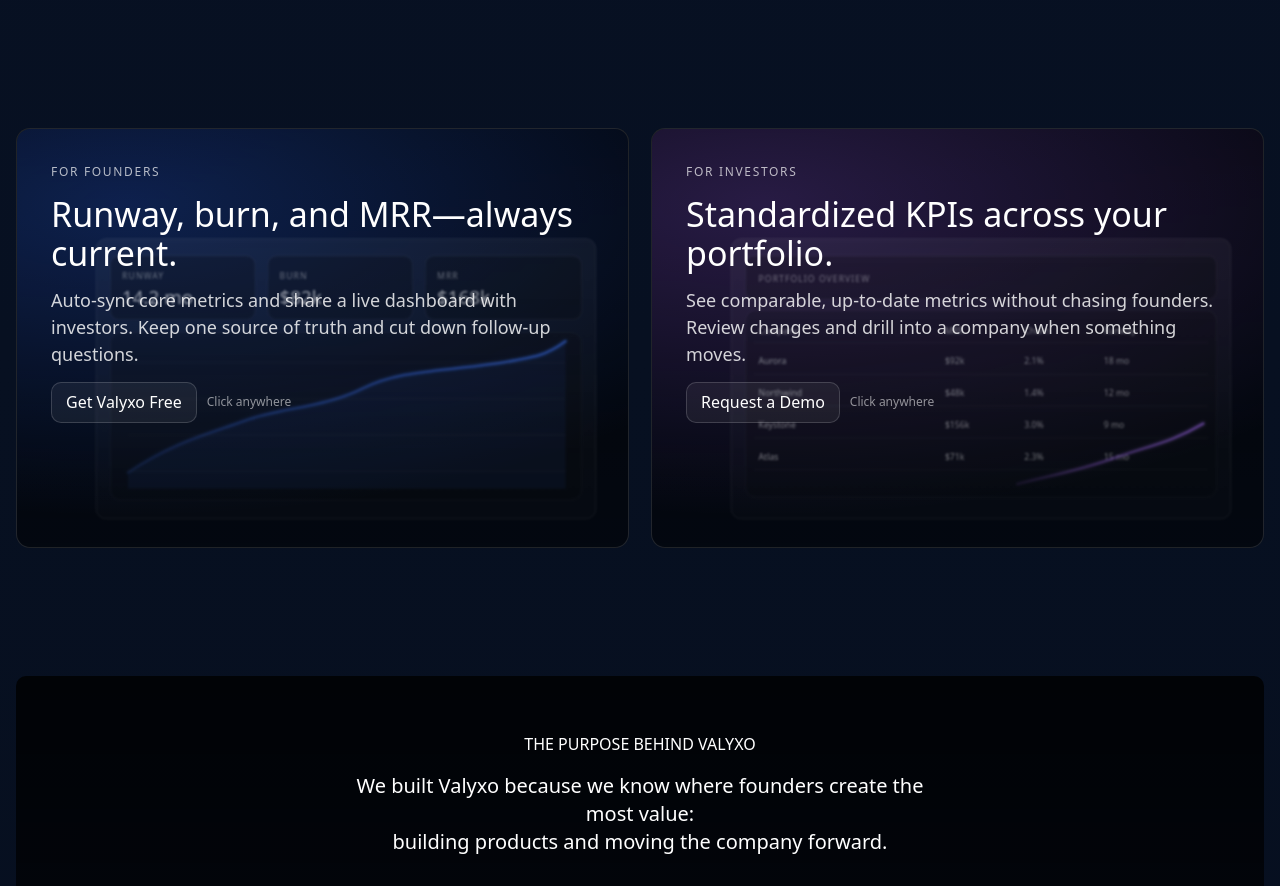
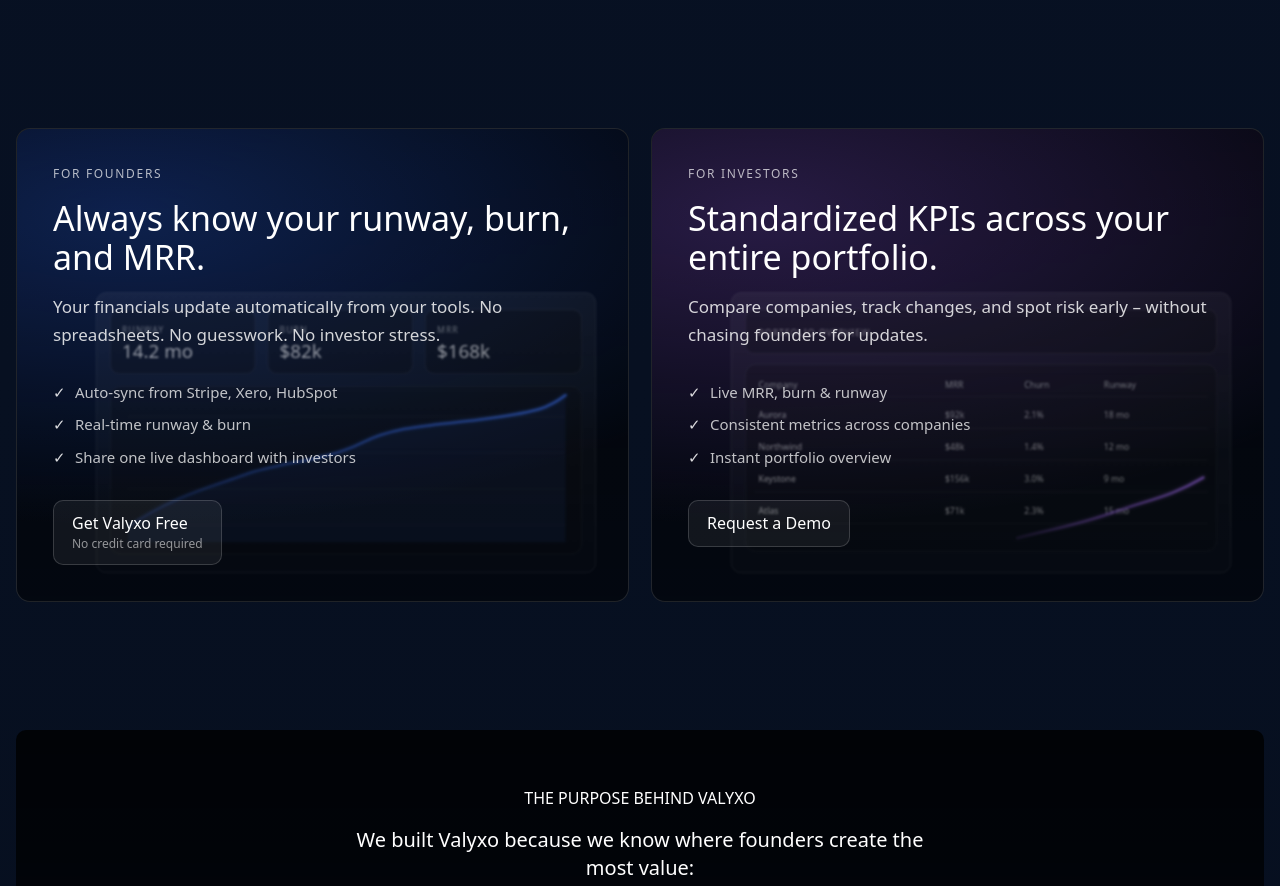
Before and after one commit to farah2601/investor-plattform, a Next.js app: page / in a window 1280 px wide. Shown: the part 1404-2290 px from the top of the page. Built offline with nearby package versions, Linux system fonts and the light colour scheme; no server answers.

Commit message:
Refactor Founders/Investors section, improve investor requests UI, and add environment example

```diff
--- a/src/app/landing-styles.css
+++ b/src/app/landing-styles.css
@@ -213,14 +213,14 @@
   border-radius: 14px;
   border: 1px solid var(--vx-border);
   background: linear-gradient(to bottom, rgba(0, 0, 0, .70), rgba(0, 0, 0, .50));
-  min-height: 340px;
+  min-height: 380px;
   cursor: pointer;
   transition: filter var(--vx-dur) var(--vx-ease), opacity var(--vx-dur) var(--vx-ease), border-color var(--vx-dur) var(--vx-ease), transform var(--vx-dur) var(--vx-ease);
 }
 
 @media (min-width: 1024px) {
   .vx-ffis-panel {
-    min-height: 420px;
+    min-height: 460px;
   }
 }
 
@@ -245,14 +245,14 @@
   z-index: 1;
   display: flex;
   flex-direction: column;
-  gap: 12px;
-  padding: 18px;
+  gap: 14px;
+  padding: 22px;
 }
 
 @media (min-width: 1024px) {
   .vx-ffis-inner {
-    padding: 34px;
-    gap: 14px;
+    padding: 36px;
+    gap: 16px;
   }
 }
 
@@ -282,13 +282,71 @@
   color: rgba(255, 255, 255, .82);
   max-width: 56ch;
   font-size: 14px;
+  line-height: 1.6;
+  margin-bottom: 4px;
+}
+
+@media (min-width: 1024px) {
+  .vx-ffis-copy {
+    font-size: 17px;
+    line-height: 1.65;
+    margin-bottom: 6px;
+  }
+}
+
+.vx-ffis-bullets {
+  list-style: none;
+  padding: 0;
+  margin: 0;
+  display: flex;
+  flex-direction: column;
+  gap: 8px;
+  margin-top: 8px;
+  margin-bottom: 12px;
+}
+
+@media (min-width: 1024px) {
+  .vx-ffis-bullets {
+    gap: 10px;
+    margin-top: 10px;
+    margin-bottom: 16px;
+  }
+}
+
+.vx-ffis-bullets li {
+  position: relative;
+  padding-left: 20px;
+  color: rgba(255, 255, 255, .75);
+  font-size: 14px;
   line-height: 1.5;
 }
 
 @media (min-width: 1024px) {
-  .vx-ffis-copy {
-    font-size: 18px;
+  .vx-ffis-bullets li {
+    font-size: 15px;
+    padding-left: 22px;
   }
+}
+
+.vx-ffis-bullets li::before {
+  content: "✓";
+  position: absolute;
+  left: 0;
+  color: rgba(255, 255, 255, .85);
+  font-weight: 500;
+  font-size: 14px;
+}
+
+@media (min-width: 1024px) {
+  .vx-ffis-bullets li::before {
+    font-size: 15px;
+  }
+}
+
+.vx-ffis-panel:hover .vx-ffis-bullets li {
+  color: rgba(255, 255, 255, .88);
+  transform: translateX(2px);
+  transition: color var(--vx-dur) var(--vx-ease), transform var(--vx-dur) var(--vx-ease);
 }
 
 .vx-ffis-ctaRow {
@@ -301,23 +359,39 @@
 
 .vx-ffis-cta {
   display: inline-flex;
-  align-items: center;
-  gap: 8px;
+  flex-direction: column;
+  align-items: flex-start;
+  gap: 2px;
   border-radius: 10px;
-  padding: 10px 12px;
+  padding: 12px 16px;
   font-size: 15px;
-  line-height: 1.2;
+  line-height: 1.3;
   border: 1px solid rgba(255, 255, 255, .16);
   background: rgba(255, 255, 255, .06);
   color: #fff;
   text-decoration: none;
   transition: transform var(--vx-dur) var(--vx-ease), box-shadow var(--vx-dur) var(--vx-ease), background var(--vx-dur) var(--vx-ease), border-color var(--vx-dur) var(--vx-ease);
+  font-weight: 500;
 }
 
 @media (min-width: 1024px) {
   .vx-ffis-cta {
     font-size: 16px;
-    padding: 10px 14px;
+    padding: 12px 18px;
+  }
+}
+
+.vx-ffis-cta-hint {
+  font-size: 11px;
+  font-weight: 400;
+  color: rgba(255, 255, 255, .55);
+  line-height: 1.2;
+  margin-top: 1px;
+}
+
+@media (min-width: 1024px) {
+  .vx-ffis-cta-hint {
+    font-size: 12px;
   }
 }
 
@@ -366,6 +440,38 @@
   opacity: .92;
   filter: saturate(1) contrast(1) blur(.25px);
   transform: translateY(0);
+}
+
+.vx-ffis-chart-line {
+  stroke-dasharray: 1000;
+  stroke-dashoffset: 1000;
+  animation: drawLine 2s ease-out forwards;
+}
+
+@keyframes drawLine {
+  to {
+    stroke-dashoffset: 0;
+  }
+}
+
+.vx-ffis-panel:hover .vx-ffis-chart-line {
+  animation: drawLine 1.5s ease-out forwards;
+  filter: brightness(1.1);
+}
+
+.vx-ffis-chart-area {
+  opacity: 0;
+  animation: fadeInArea 1s ease-out 0.5s forwards;
+}
+
+@keyframes fadeInArea {
+  to {
+    opacity: 1;
+  }
+}
+
+.vx-ffis-panel:hover .vx-ffis-chart-area {
+  animation: fadeInArea 0.8s ease-out 0.3s forwards;
 }
 
 .vx-ffis.is-focus-founder .vx-ffis-grid {
--- a/src/components/landing/FoundersInvestorsToggle.tsx
+++ b/src/components/landing/FoundersInvestorsToggle.tsx
@@ -41,19 +41,24 @@
           >
             <div className="vx-ffis-inner">
               <div className="vx-ffis-kicker">For Founders</div>
-              <div className="vx-ffis-title">Runway, burn, and MRR—always current.</div>
+              <div className="vx-ffis-title">Always know your runway, burn, and MRR.</div>
               <div className="vx-ffis-copy">
-                Auto-sync core metrics and share a live dashboard with investors. Keep one source of truth and cut down follow-up questions.
+                Your financials update automatically from your tools. No spreadsheets. No guesswork. No investor stress.
               </div>
+              <ul className="vx-ffis-bullets">
+                <li>Auto-sync from Stripe, Xero, HubSpot</li>
+                <li>Real-time runway & burn</li>
+                <li>Share one live dashboard with investors</li>
+              </ul>
               <div className="vx-ffis-ctaRow">
                 <Link className="vx-ffis-cta" href="/sign-up" onClick={(e) => e.stopPropagation()}>
                   Get Valyxo Free
+                  <span className="vx-ffis-cta-hint">No credit card required</span>
                 </Link>
-                <div className="vx-ffis-ctaHint">Click anywhere</div>
               </div>
             </div>
             <div className="vx-ffis-visual" aria-hidden="true">
-              <svg viewBox="0 0 720 420" xmlns="http://www.w3.org/2000/svg" fill="none">
+              <svg viewBox="0 0 720 420" xmlns="http://www.w3.org/2000/svg" fill="none" className="vx-ffis-chart">
                 <defs>
                   <linearGradient id="vxFbg" x1="0" y1="0" x2="0" y2="1">
                     <stop offset="0" stopColor="rgba(255,255,255,.08)" />
@@ -83,6 +88,7 @@
                 <text x="486" y="106" fontFamily="ui-sans-serif, system-ui" fontSize="26" fill="rgba(255,255,255,.92)">$168k</text>
                 <rect x="34" y="146" width="652" height="232" rx="14" fill="rgba(0,0,0,.28)" stroke="rgba(255,255,255,.08)" />
                 <path
+                  className="vx-ffis-chart-line"
                   d="M58 340 C 120 298, 170 286, 220 268 S 330 250, 382 224 S 492 200, 560 190 S 640 176, 664 158"
                   stroke="url(#vxFline)"
                   strokeWidth="3.2"
@@ -91,6 +97,7 @@
                   filter="url(#vxFglow)"
                 />
                 <path
+                  className="vx-ffis-chart-area"
                   d="M58 340 C 120 298, 170 286, 220 268 S 330 250, 382 224 S 492 200, 560 190 S 640 176, 664 158 L 664 362 L 58 362 Z"
                   fill="rgba(47,107,255,.10)"
                 />
@@ -121,19 +128,23 @@
           >
             <div className="vx-ffis-inner">
               <div className="vx-ffis-kicker">For Investors</div>
-              <div className="vx-ffis-title">Standardized KPIs across your portfolio.</div>
+              <div className="vx-ffis-title">Standardized KPIs across your entire portfolio.</div>
               <div className="vx-ffis-copy">
-                See comparable, up-to-date metrics without chasing founders. Review changes and drill into a company when something moves.
+                Compare companies, track changes, and spot risk early – without chasing founders for updates.
               </div>
+              <ul className="vx-ffis-bullets">
+                <li>Live MRR, burn & runway</li>
+                <li>Consistent metrics across companies</li>
+                <li>Instant portfolio overview</li>
+              </ul>
               <div className="vx-ffis-ctaRow">
                 <Link className="vx-ffis-cta" href="/login" onClick={(e) => e.stopPropagation()}>
                   Request a Demo
                 </Link>
-                <div className="vx-ffis-ctaHint">Click anywhere</div>
               </div>
             </div>
             <div className="vx-ffis-visual" aria-hidden="true">
-              <svg viewBox="0 0 720 420" xmlns="http://www.w3.org/2000/svg" fill="none">
+              <svg viewBox="0 0 720 420" xmlns="http://www.w3.org/2000/svg" fill="none" className="vx-ffis-chart">
                 <defs>
                   <linearGradient id="vxIbg" x1="0" y1="0" x2="0" y2="1">
                     <stop offset="0" stopColor="rgba(255,255,255,.08)" />
@@ -189,6 +200,7 @@
                   <text x="530" y="322">15 mo</text>
                 </g>
                 <path
+                  className="vx-ffis-chart-line"
                   d="M410 356 C 455 344, 494 338, 544 320 S 620 300, 668 272"
                   stroke="url(#vxIline)"
                   strokeWidth="3"
--- a/src/components/shell/AppShell.tsx
+++ b/src/components/shell/AppShell.tsx
@@ -83,7 +83,7 @@
       <div className="pointer-events-none fixed inset-0 bg-[radial-gradient(1200px_600px_at_20%_0%,rgba(43,116,255,0.10),transparent_55%),radial-gradient(900px_500px_at_80%_20%,rgba(43,116,255,0.06),transparent_60%)]" />
 
       {/* header */}
-      <header className="sticky top-0 z-50 border-b border-slate-900/70 bg-slate-950/70 backdrop-blur">
+      <header className="sticky top-0 z-50 border-b border-slate-900/30 bg-slate-950/30 backdrop-blur">
         <div className="mx-auto max-w-7xl px-4 sm:px-6 lg:px-8">
           <div className="flex items-center justify-between gap-4 sm:gap-6">
             <div className="flex items-center gap-4 sm:gap-10 shrink-0">
--- a/src/components/ui/KpiCard.tsx
+++ b/src/components/ui/KpiCard.tsx
@@ -8,17 +8,17 @@
 
 export function KpiCard({ label, value, sublabel }: KpiCardProps) {
   return (
-    <Card className="bg-slate-800/40 border border-slate-700/30 rounded-xl p-6 transition hover:bg-slate-800/50 hover:shadow-lg hover:shadow-black/20">
+    <Card className="bg-slate-800/40 border border-slate-700/30 rounded-xl p-6 transition-all duration-300 ease-out hover:bg-slate-800/60 hover:border-slate-600/50 hover:shadow-xl hover:shadow-[#2B74FF]/10 hover:scale-[1.02] hover:-translate-y-0.5 cursor-pointer group">
       <CardHeader className="p-0 pb-3">
-        <CardTitle className="text-xs font-medium text-slate-500 tracking-[0.18em] uppercase">
+        <CardTitle className="text-xs font-medium text-slate-500 tracking-[0.18em] uppercase transition-colors duration-300 group-hover:text-slate-400">
           {label}
         </CardTitle>
       </CardHeader>
 
       <CardContent className="p-0 space-y-1">
-        <p className="text-2xl font-semibold text-white">{value}</p>
+        <p className="text-2xl font-semibold text-white transition-transform duration-300 group-hover:scale-105">{value}</p>
         {sublabel && (
-          <p className="text-xs text-slate-400 mt-1">{sublabel}</p>
+          <p className="text-xs text-slate-400 mt-1 transition-colors duration-300 group-hover:text-slate-300">{sublabel}</p>
         )}
       </CardContent>
     </Card>
```
Also changed, not shown: src/app/company-dashboard/page.tsx (+28 -7 lines), src/app/overview/page.tsx (+25 -19 lines), 2 other files (tests, documents, lock files or other folders).
